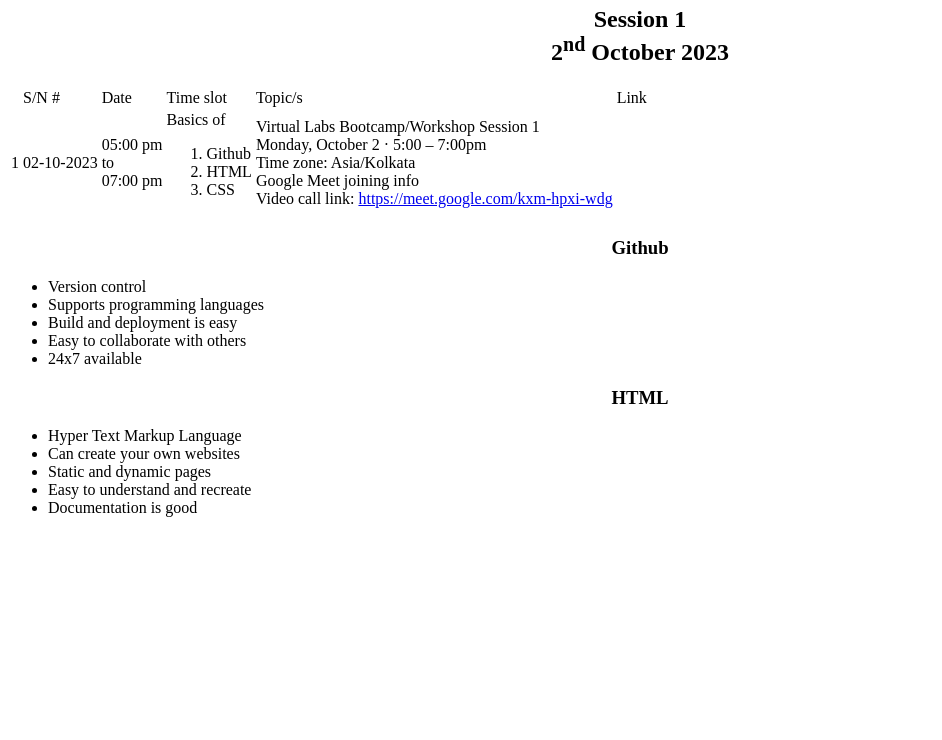
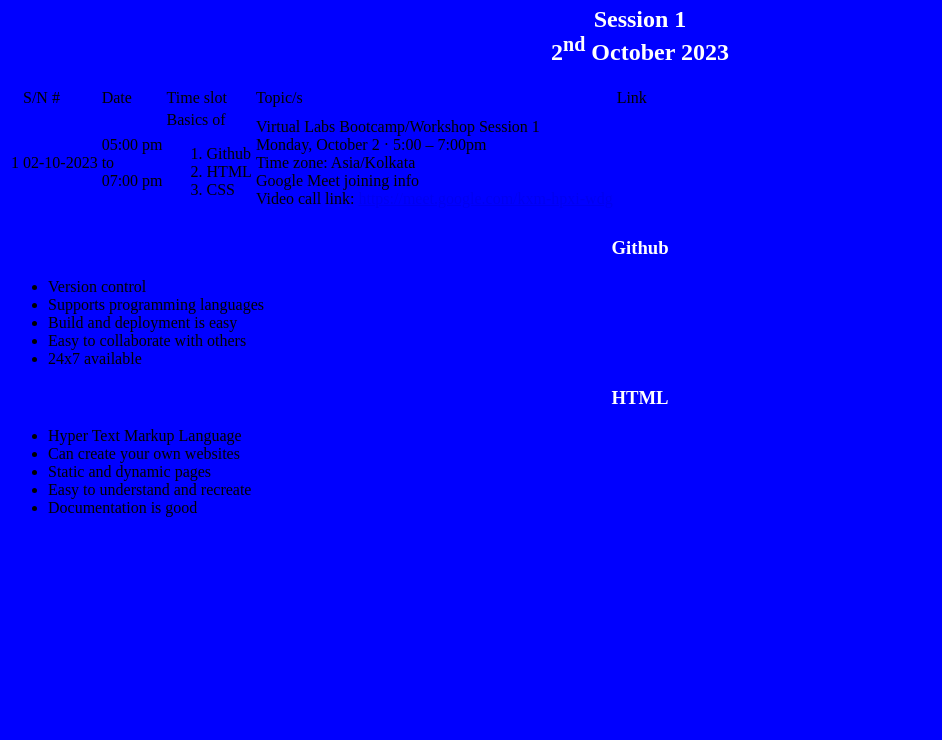
Before and after one commit to AKRNANDULA/S1_VIT_Wrkshp_02102023, a plain HTML site: page index.html in a window 1280 px wide. Shown: the part 60-800 px from the top of the page, without its empty margins (0-942 px from the left). Drawn offline with Linux system fonts and the light colour scheme.

Commit message:
Update 0.3 index.html
Added link to aditya.css file

```diff
--- a/index.html
+++ b/index.html
@@ -1,6 +1,7 @@
 <html>
   <head>
     <title>Session 1 Demo</title>
+    <link rel="stylesheet" href="aditya.css">
   </head>
   <body>
     <center>
```
